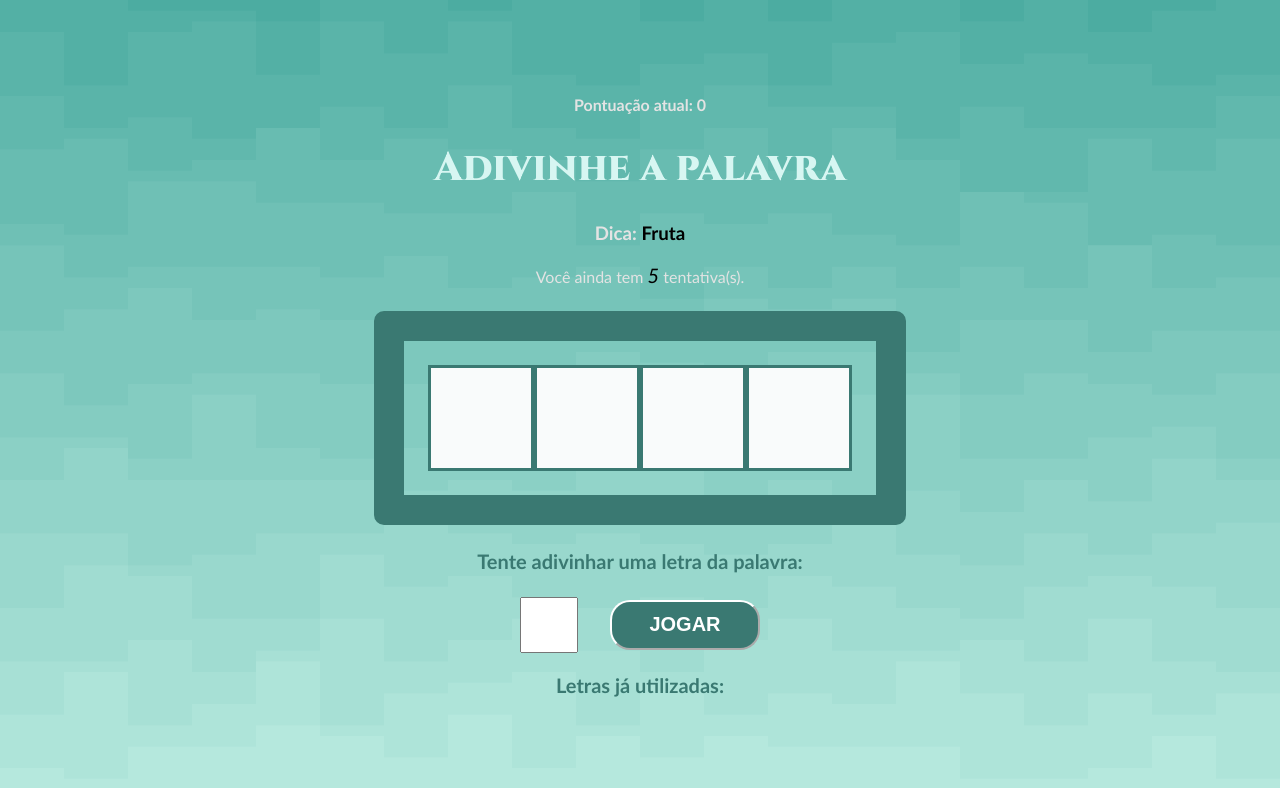
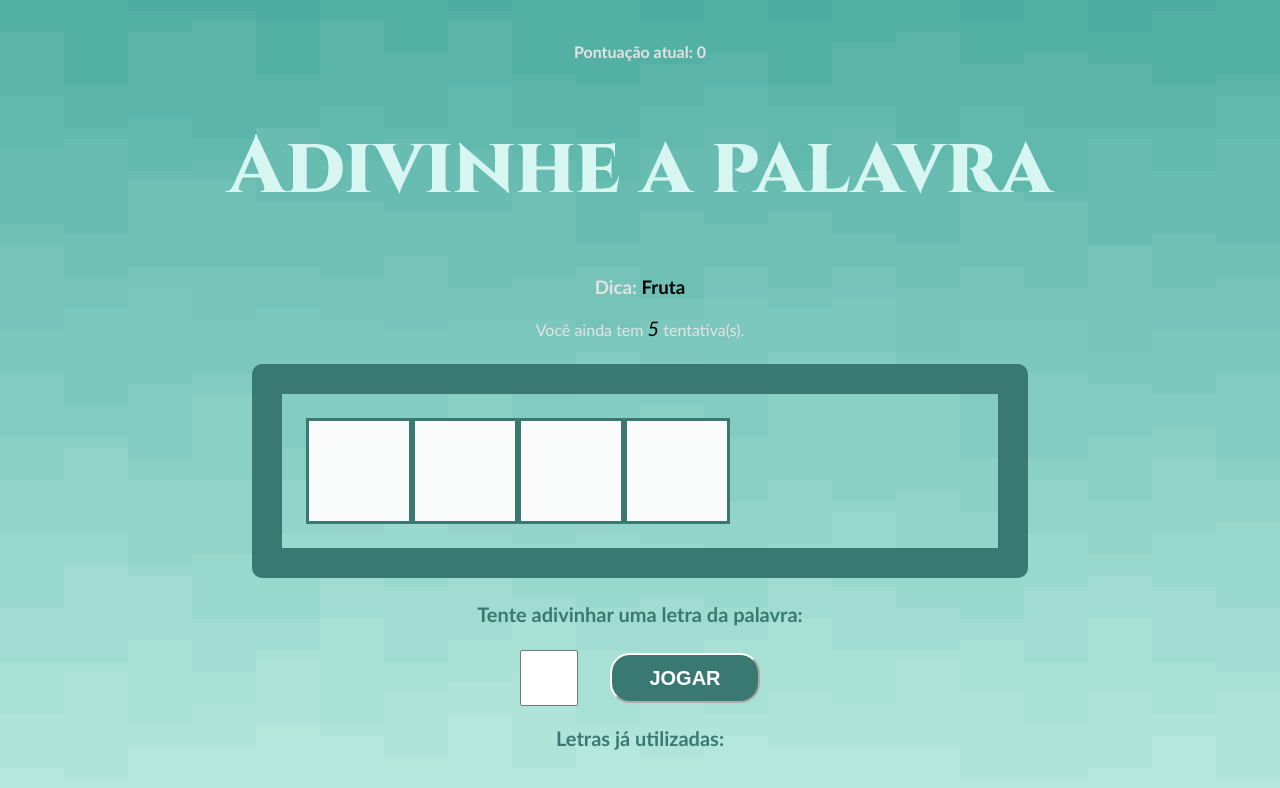
Before and after one commit to jennifermedeiross/secret-word, a React (Create React App) app: page / in a window 1280 px wide. Both pictures are taken after a click on the button "PLAY". Shown: the top 788 px of the page. Built offline with nearby package versions, Linux system fonts and the light colour scheme.

Commit message:
Aumentando tamanho do titulo

```diff
--- a/src/App.css
+++ b/src/App.css
@@ -9,6 +9,6 @@
 
 h1 {
   font-family: 'Cinzel', serif;
-  font-size: 60px;
+  font-size: 80px;
   color: #d7f6f2;
 }
--- a/src/components/Game/Game.css
+++ b/src/components/Game/Game.css
@@ -1,7 +1,3 @@
-.game h1 {
-  font-size: 2.5em;
-}
-
 .game i {
   color: #000000;
   font-size: 20px;
```
